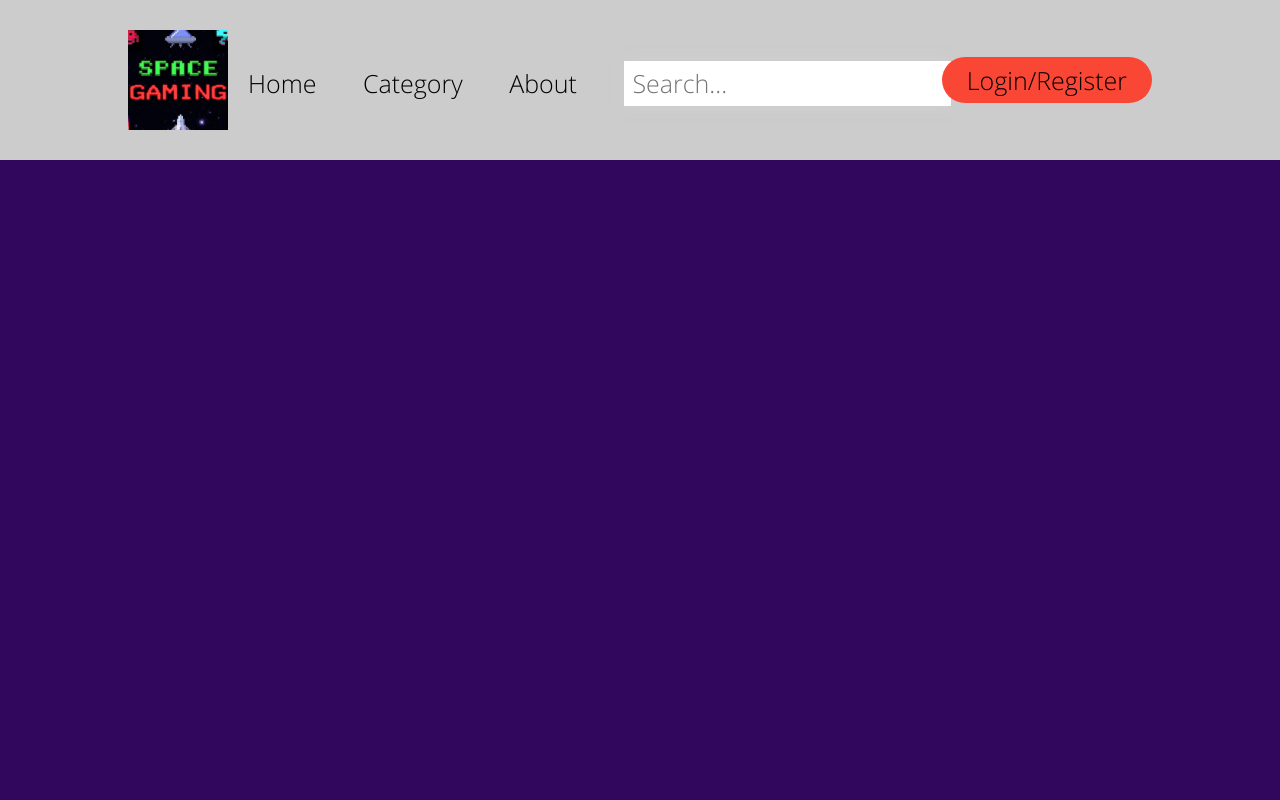
After one commit to Stil98/SpaceGaming, a Java web app: page /account/header in a window 1280 px wide. The commit adds this page. Run offline with Tomcat 11, a stand-in JSP engine, Linux system fonts and the light colour scheme.

Commit message:
ho fatto la header.jsp , ho aggiunto /header nella account servlet

```diff
--- a/src/main/java/progetto/SpaceGaming/account/AccountServlet.java
+++ b/src/main/java/progetto/SpaceGaming/account/AccountServlet.java
@@ -20,6 +20,9 @@ public class AccountServlet extends HttpServlet {
                 break;
             case "/secret":  //login admin
                 request.getRequestDispatcher("/WEB-INF/views/crm/secret.jsp").forward(request, response);
+                break;
+            case "/header":
+                request.getRequestDispatcher("/WEB-INF/views/partials/header.jsp").forward(request, response);
                 break;
             default:
                 break;
--- /dev/null
+++ b/src/main/webapp/WEB-INF/views/partials/header.jsp
@@ -0,0 +1,110 @@
+<%@ page contentType="text/html; charset=UTF-8" pageEncoding="UTF-8" %>
+<%@ taglib prefix="c" uri="http://java.sun.com/jsp/jstl/core" %>
+<c:set var="context" value="${pageContext.request.contextPath}"/>
+<html>
+<!DOCTYPE html>
+<head>
+    <title>Header</title>
+    <jsp:include page="../partials/head.jsp">
+        <jsp:param name="title" value="Login Admin"/>
+    </jsp:include>
+    <style>
+        *{
+            box-sizing: border-box;
+
+            margin:0;
+            padding:0;
+            background:#30075d ;
+            font-size:25px;
+
+        }
+
+        li,a,button{
+            color:black;
+            text-decoration: none;
+
+        }
+
+        header{
+            display: flex;
+            justify-content: flex-start;
+            align-items: center;
+            padding: 30px 10%;
+            background-color: #CCCCCC;
+
+        }
+
+        .logo{
+            cursor: pointer;
+        }
+
+        .nav_links{
+            list-style: none;
+            background-color: #CCCCCC;
+        }
+
+        .nav_links li{
+            display: inline-block;
+            padding:0px 20px;
+            background-color: #CCCCCC;
+        }
+
+        .nav_links li a{
+            transition: all 0.6s ease 0s;
+
+        }
+
+        .nav_links li a:hover{
+            color: yellow;
+
+        }
+        .cta {
+            margin-left:auto;
+
+        }
+        button{
+            padding: 9px 25px;
+            background-color:#f94635;
+            border:none;
+            border-radius: 50px;
+            cursor:pointer;
+            transition: all 0.6s ease 0s;
+            color:black;
+        }
+
+        button:hover{
+            filter: brightness(80%);
+        }
+        .search-bar{
+            height:40px ;
+            width:240px;
+            display: flex;
+
+        }
+    </style>
+
+</head>
+
+<body>
+<header>
+    <img src="${context}/images/logo.png" width="100" height="100">
+
+    <nav>
+        <ul class="nav_links">
+            <li><a href="#">Home</a></li>
+            <li><a href="#">Category</a></li>
+            <li><a href="#">About</a></li>
+            <li class="search-bar" >
+                <input type="search" maxlength="150"  placeholder="Search...">
+            </li>
+
+        </ul>
+
+
+    </nav>
+    <a class="cta" href="#" ><button>Login/Register</button></a>
+
+
+</header>
+</body>
+</html>
--- a/src/main/webapp/index.jsp
+++ b/src/main/webapp/index.jsp
@@ -7,6 +7,6 @@
     </jsp:include>
 </head>
 <body>
-<% response.sendRedirect("./crm/dashboard"); %>
+<% response.sendRedirect("./account/header"); %>
 </body>
 </html>
```
Also changed, not shown: src/main/webapp/css/style.css (added, +62 -0 lines), 4 other files.
